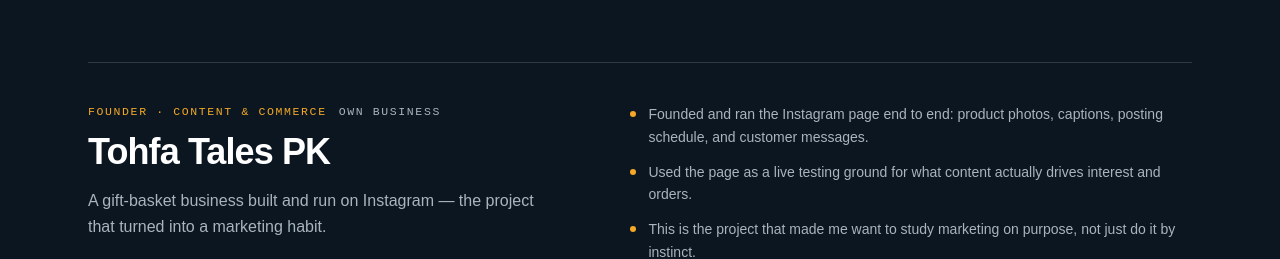
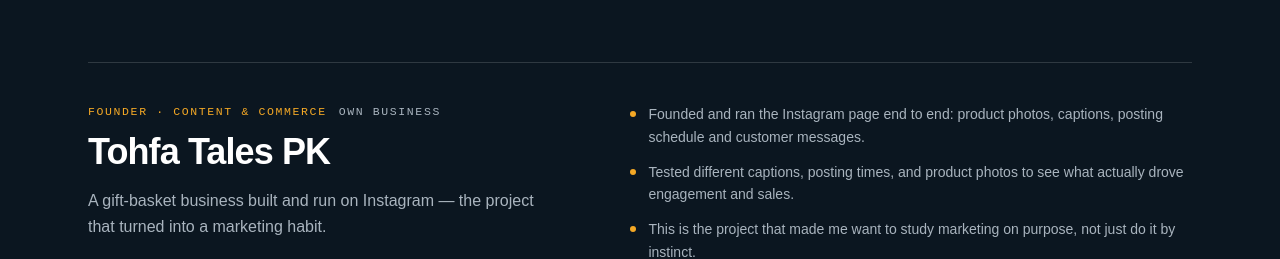
Before and after one commit to hifzakhizer01-dot/hifza-khizer, a Next.js app: page / in a window 1280 px wide. Shown: the part 3606-3865 px from the top of the page. Built offline with nearby package versions, Linux system fonts and the light colour scheme.

Commit message:
Update content.ts

```diff
--- a/src/data/content.ts
+++ b/src/data/content.ts
@@ -127,8 +127,8 @@
     summary:
       "A gift-basket business built and run on Instagram — the project that turned into a marketing habit.",
     details: [
-      "Founded and ran the Instagram page end to end: product photos, captions, posting schedule, and customer messages.",
-      "Used the page as a live testing ground for what content actually drives interest and orders.",
+      "Founded and ran the Instagram page end to end: product photos, captions, posting schedule and customer messages.",
+      "Tested different captions, posting times, and product photos to see what actually drove engagement and sales.",
       "This is the project that made me want to study marketing on purpose, not just do it by instinct.",
     ],
     tags: ["Instagram", "Founder", "Content"],
```
